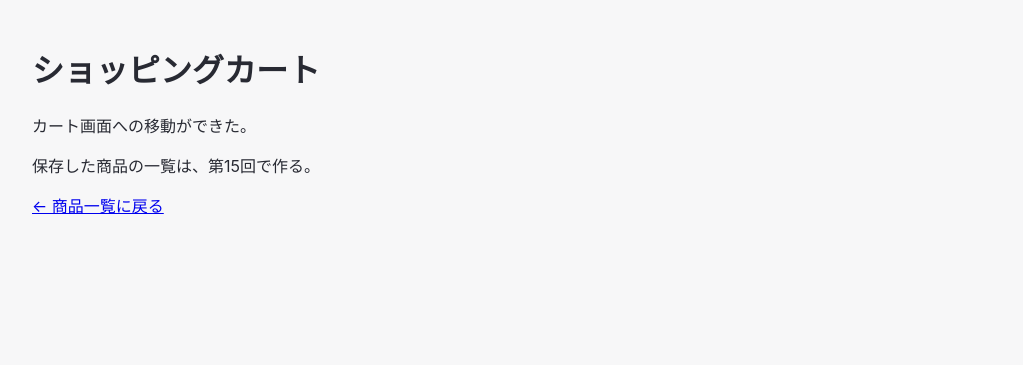
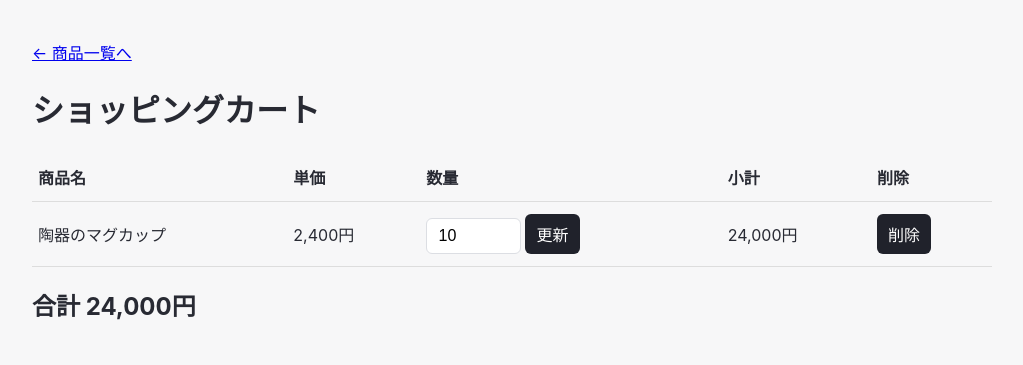
Before and after one commit to yakabeyuto/ec-catalog, a PHP site: page /cart.php in a window 1280 px wide. Shown: the part 52-417 px from the top of the page, without its empty margins (128-1151 px from the left). Run offline with PHP 8.4, Linux system fonts and the light colour scheme; a user stored in the database is signed in; data comes from the database, SQL or seed files in the repository; tables that the repository leaves empty hold one stand-in row (values such as "Sample post").

Commit message:
第15回 カート更新・削除を実装

```diff
--- a/public_html/cart.php
+++ b/public_html/cart.php
@@ -1,7 +1,25 @@
 <?php
-// 第14回はリンク先の案内ページ。第15回で一覧・合計の画面に書き換える。
+// 既習：DB接続・ログイン確認。HTML出力より前に実行する。
+require_once __DIR__ . '/../includes/config.php';
 require_once __DIR__ . '/../includes/auth.php';
 require_login();
+$userId = (int) $_SESSION['user_id'];
+if (!isset($_SESSION['csrf_token'])) {
+    $_SESSION['csrf_token'] = bin2hex(random_bytes(32));
+}
+$stmt = $pdo->prepare(
+    'SELECT cart.id, cart.quantity, items.name, items.price
+     FROM cart JOIN items ON cart.item_id = items.id
+     WHERE cart.user_id = ? ORDER BY cart.id'
+);
+$stmt->execute([$userId]);
+$cartItems = $stmt->fetchAll(PDO::FETCH_ASSOC);
+$total = 0;
+foreach ($cartItems as $row) {
+    $subtotal = (int) $row['price'] * (int) $row['quantity'];
+    $total += $subtotal;
+}
+
 ?>
 <!DOCTYPE html>
 <html lang="ja">
@@ -10,14 +28,79 @@ require_login();
     <meta name="viewport" content="width=device-width,initial-scale=1">
     <title>カート ― Tsuchi-to-Hi</title>
     <link rel="stylesheet" href="assets/css/style.css">
+    <style>
+        table {
+            width:100%;
+            border-collapse:collapse;
+        }
+        th,td {
+            padding:12px 6px;
+            border-bottom:1px solid #ddd;
+            text-align:left;
+        }
+        form {
+            margin:0;
+        }
+        input[type=number] {
+            width:70px;
+        }
+        button {
+            white-space:nowrap;
+        }
+        main {
+            overflow-x:auto;
+        }
+    </style>
 </head>
 <body>
-    <header><a href="items.php">Tsuchi-to-Hi</a></header>
+    <header>
+        <a href="items.php">Tsuchi-to-Hi</a>
+    </header>
     <main>
+        <p>
+            <a href="items.php">← 商品一覧へ</a>
+        </p>
         <h1>ショッピングカート</h1>
-        <p>カート画面への移動ができた。</p>
-        <p>保存した商品の一覧は、第15回で作る。</p>
-        <p><a href="items.php">← 商品一覧に戻る</a></p>
+        <?php if (!$cartItems): ?>
+            <p>カートは空です</p>
+        <?php else: ?>
+            <table>
+                <thead>
+                    <tr>
+                        <th>商品名</th>
+                        <th>単価</th>
+                        <th>数量</th>
+                        <th>小計</th>
+                        <th>削除</th>
+                    </tr>
+                </thead>
+                <tbody>
+                    <?php foreach ($cartItems as $row): ?>
+                        <tr>
+                            <td><?= htmlspecialchars($row['name'], ENT_QUOTES, 'UTF-8') ?></td>
+                            <td><?= number_format((int) $row['price']) ?>円</td>
+                            <td>
+                                <form action="cart-update.php" method="post">
+                                    <input type="hidden" name="cart_id" value="<?= (int) $row['id'] ?>">
+                                    <input type="hidden" name="csrf_token" value="<?= htmlspecialchars($_SESSION['csrf_token'], ENT_QUOTES, 'UTF-8') ?>">
+                                    <input aria-label="数量" type="number" name="quantity" min="1" max="2147483647" value="<?= (int) $row['quantity'] ?>" required>
+                                    <button>更新</button>
+                                </form>
+                            </td>
+                            <td><?= number_format((int) $row['price'] * (int) $row['quantity']) ?>円</td>
+                            <td>
+                                <form action="cart-delete.php" method="post">
+                                    <input type="hidden" name="cart_id" value="<?= (int) $row['id'] ?>">
+                                    <input type="hidden" name="csrf_token" value="<?= htmlspecialchars($_SESSION['csrf_token'], ENT_QUOTES, 'UTF-8') ?>">
+                                    <button>削除</button>
+                                </form>
+                            </td>
+                        </tr>
+                    <?php endforeach; ?>
+                </tbody>
+            </table>
+        <?php endif; ?>
+        <h2>合計 <?= number_format($total) ?>円</h2>
     </main>
 </body>
 </html>
```
Also changed, not shown: public_html/cart-delete.php (added, +34 -0 lines), public_html/cart-update.php (added, +43 -0 lines).
